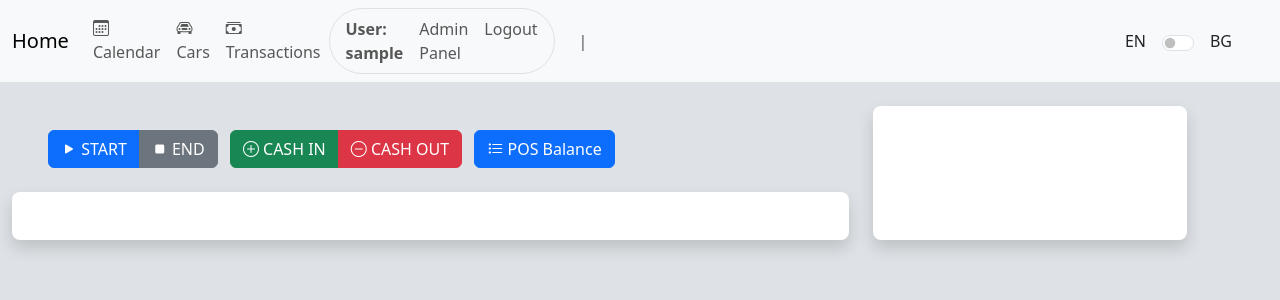
After one commit to georgi-vladimirov/WashDepotPOS_0.3, a Django app: page /en/transactions/ in a window 1280 px wide. The commit adds this page. Shown: the top 300 px of the page. Run offline with Django 5.2, Linux system fonts and the light colour scheme; the visitor is signed in with stand-in values (Sample User, id 1); data that the repository does not hold is empty; some libraries are stand-ins or nearby versions.

Commit message:
transactions selectors and services

```diff
--- a/CarWashPOS/core/templates/core/navbar.html
+++ b/CarWashPOS/core/templates/core/navbar.html
@@ -39,9 +39,9 @@
           </a>
         </li>
         <li class="nav-item">
-          {% comment %} <a class="nav-link" href="{% url 'CashDesk:cash_overview' %}">
-            <i class="bi bi-cash-stack"></i> {% translate "Cash Desk" %}
-          </a> {% endcomment %}
+          <a class="nav-link" href="{% url 'transactions:trans_overview' %}">
+            <i class="bi bi-cash-stack"></i> {% translate "Transactions" %}
+          </a>
         </li>
         <li class="nav-item">
           {% comment %} <a class="nav-link" href="{% url 'Costs:costs_overview' %}">
--- /dev/null
+++ b/CarWashPOS/transactions/filters.py
@@ -0,0 +1,86 @@
+from .models import TranType, Origin, PaymentMethod
+from django.utils.translation import gettext_lazy as _
+
+
+FILTERS = {
+    # Define filter criteria for each aggregate. Each entry contains
+    # a `filter_kwargs` dict to pass to QuerySet.filter() and an
+    # `order` value used by the caller/UI.
+    "START": {
+        "filter_kwargs": {"type": TranType.START},
+        "order": 1,
+        "label": _("Cash at Start"),
+    },
+    "DEPOSIT": {
+        "filter_kwargs": {
+            "type": TranType.IN,
+            "origin": Origin.DEPOSIT,
+        },
+        "order": 2,
+        "label": _("Deposit"),
+    },
+    "INCOME_CASH": {
+        "filter_kwargs": {
+            "type": TranType.IN,
+            "origin": Origin.INCOME,
+            "payment_method": PaymentMethod.CASH,
+        },
+        "order": 3,
+        "label": _("Income Cash"),
+    },
+    "WITHDRAW": {
+        "filter_kwargs": {
+            "type": TranType.OUT,
+            "origin": Origin.WITHDRAW,
+            "payment_method": PaymentMethod.CASH,
+        },
+        "order": 4,
+        "label": _("Withdrawals"),
+    },
+    "COSTS": {
+        "filter_kwargs": {
+            "type": TranType.OUT,
+            "origin": Origin.COST,
+            "payment_method": PaymentMethod.CASH,
+        },
+        "order": 5,
+        "label": _("Costs"),
+    },
+    "SALARIES": {
+        "filter_kwargs": {
+            "type": TranType.OUT,
+            "origin": Origin.SALARY,
+            "payment_method": PaymentMethod.CASH,
+        },
+        "order": 6,
+        "label": _("Salaries"),
+    },
+    "BONUS": {
+        "filter_kwargs": {
+            "type": TranType.OUT,
+            "origin": Origin.BONUS,
+            "payment_method": PaymentMethod.CASH,
+        },
+        "order": 7,
+        "label": _("Bonus"),
+    },
+    "END": {
+        "filter_kwargs": {"type": TranType.END},
+        "order": 8,
+        "label": _("Cash at End"),
+    },
+    "INCOME_CARD": {
+        "filter_kwargs": {
+            "type": TranType.IN,
+            "origin": Origin.INCOME,
+            "payment_method": PaymentMethod.POS,
+        },
+        "order": 10,
+        "label": _("Income Card"),
+    },
+    "POS_RECEIPT": {
+        "filter_kwargs": {"type": TranType.POS},
+        "order": 12,
+        "label": _("POS Receipt"),
+    },
+}
--- /dev/null
+++ b/CarWashPOS/transactions/templates/transactions/overview.html
@@ -0,0 +1,66 @@
+{% extends "core/home.html" %}
+{% block title %}
+    Payments Overview
+{% endblock title %}
+{% block content %}
+    <div class="row p-4">
+        <div class="col-8 me-4">
+            <div class="row p-4">
+                <div class="container">
+                    <div class="btn-group me-2" role="group">
+                        <a type="button"
+                           class="btn btn-primary"
+                           role="button"
+                           href="{% url 'CashDesk:transactions' %}?tran_type=START&payment_origin=START"
+                           onclick="window.open(this.href, '_blank', 'width=500,height=470,toolbar=no,menubar=no,location=no,scrollbars=yes'); return false;">
+                            <i class="bi bi-play-fill"></i> START
+                        </a>
+                        <a type="button"
+                           class="btn btn-secondary"
+                           role="button"
+                           href="{% url 'CashDesk:transactions' %}?tran_type=END&payment_origin=END"
+                           onclick="window.open(this.href, '_blank', 'width=500,height=470,toolbar=no,menubar=no,location=no,scrollbars=yes'); return false;">
+                            <i class="bi bi-stop-fill"></i> END
+                        </a>
+                    </div>
+                    <div class="btn-group me-2" role="group">
+                        <a type="button"
+                           class="btn btn-success"
+                           role="button"
+                           href="{% url 'CashDesk:transactions' %}?tran_type=IN&payment_origin=DEPOSIT"
+                           onclick="window.open(this.href, '_blank', 'width=500,height=470,toolbar=no,menubar=no,location=no,scrollbars=yes'); return false;"><i class="bi bi-plus-circle"></i> CASH IN</a>
+                        <a type="button"
+                           class="btn btn-danger"
+                           role="button"
+                           href="{% url 'CashDesk:transactions' %}?tran_type=OUT&payment_origin=WITHDRAW"
+                           onclick="window.open(this.href, '_blank', 'width=500,height=470,toolbar=no,menubar=no,location=no,scrollbars=yes'); return false;"><i class="bi bi-dash-circle"></i> CASH OUT</a>
+                    </div>
+                    <a type="button"
+                       class="btn btn-primary"
+                       role="button"
+                       href="{% url 'CashDesk:transactions' %}?tran_type=POS&payment_origin=POS"
+                       onclick="window.open(this.href, '_blank', 'width=500,height=470,toolbar=no,menubar=no,location=no,scrollbars=yes'); return false;"><i class="bi bi-list-task"></i> POS Balance</a>
+                </div>
+            </div>
+            <div class="row rounded-3 p-4 shadow bg-white">
+                {% include "CashDesk/overview_table.html" with transactions=transactions %}
+            </div>
+        </div>
+        <div class="col-3 rounded-3 p-4 shadow bg-white">
+            <ul class="list-group">
+                {% for key, value in aggregates.items %}
+                    <li class="list-group-item {% if key == "START" %} list-group-item-dark {% elif key == "CASH_AT_HAND" %} list-group-item-dark {% elif key == "END" %} list-group-item-warning {% elif key == "CASH_BALANCE" %} list-group-item-danger {% elif key == "POS_BALANCE" %} list-group-item-danger {% endif %} d-flex justify-content-between align-items-center">
+                        {{ value.label }}
+                        <span class="badge text-bg-{% if value.amount < 0 %}danger{% elif value.amount > 0 %}success{% else %}secondary{% endif %}">
+                            {% if key == "CASH_BALANCE" and value.amount != 0 %}
+                                <h6>
+                                    <i class="bi bi-exclamation-triangle-fill"></i>
+                                </h6>
+                            {% endif %}
+                        {{ value.amount|stringformat:".2f" }}</span>
+                    </li>
+                {% endfor %}
+            </ul>
+        </div>
+    </div>
+{% endblock content %}
--- a/CarWashPOS/transactions/views.py
+++ b/CarWashPOS/transactions/views.py
@@ -1,7 +1,21 @@
 from django.views import View
 from django.contrib.auth.mixins import LoginRequiredMixin
 from django.shortcuts import render
+from core.selectors import get_cal_event_by_id
+from .selectors import get_trans_by_cal_event
+from .services import daily_report_calculate
+from .filters import FILTERS
 
 # Create your views here.
 class TransactionsOverview(LoginRequiredMixin, View):
-    pass
+    def get(self, request):
+        cal_event_id = request.session.get("cal_event_id")
+        cal_event = get_cal_event_by_id(cal_event_id=cal_event_id)
+
+        if cal_event is None:
+            return render(request, "transactions/overview.html")
+
+        transactions = get_trans_by_cal_event(cal_event=cal_event)
+        aggregates = daily_report_calculate(transactions_qs=transactions, filters=FILTERS)
+
+        return render(request, "transactions/overview.html", {"transactions": transactions, "aggregates": aggregates})
```
Also changed, not shown: CarWashPOS/transactions/selectors.py (added, +7 -0 lines), CarWashPOS/transactions/services.py (added, +43 -0 lines), CarWashPOS/transactions/templates/transactions/overview_table.html (added, +35 -0 lines), CarWashPOS/transactions/templates/transactions/payment.html (added, +19 -0 lines), CarWashPOS/transactions/templates/transactions/payment_success.html (added, +25 -0 lines).
